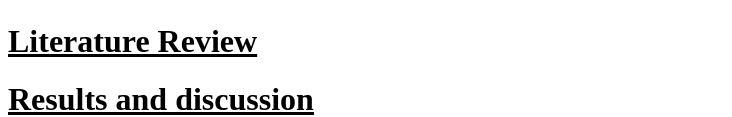
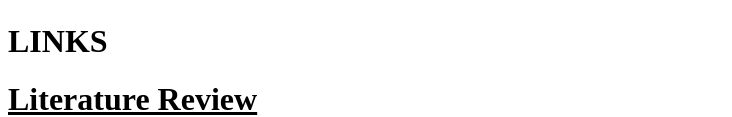
Before and after one commit to Youssif-mohammed-nassar/6, a plain HTML site: page index.html in a window 1280 px wide. Shown: the part 2159-2276 px from the top of the page, without its empty margins (0-732 px from the left). Drawn offline with Linux system fonts and the light colour scheme.

Commit message:
Update index.html

```diff
--- a/index.html
+++ b/index.html
@@ -44,6 +44,7 @@
          </ul> The abstract view of system components is <br/></p></font>
          &nbsp;&nbsp;
         <img src=" https://docplayer.net/docs-images/68/58303471/images/7-7.jpg " border="2px" title="computer system" hspace="20%">
+ <h1> LINKS </h1>
 <a href=" https://youssif-mohammed-nassar.github.io/ece002/" target='_blank' >  <u><h1> Literature Review </h1></u> </a>
 <a href="https://youssif-mohammed-nassar.github.io/ece003/  "  target="_blank" >  <u><h1> Results and discussion </h1></u> </a>
 <a href=" https://youssif-mohammed-nassar.github.io/ece004/ " target='_blank'  >  <u><h1> Conclusions </h1></u> </a>
```
